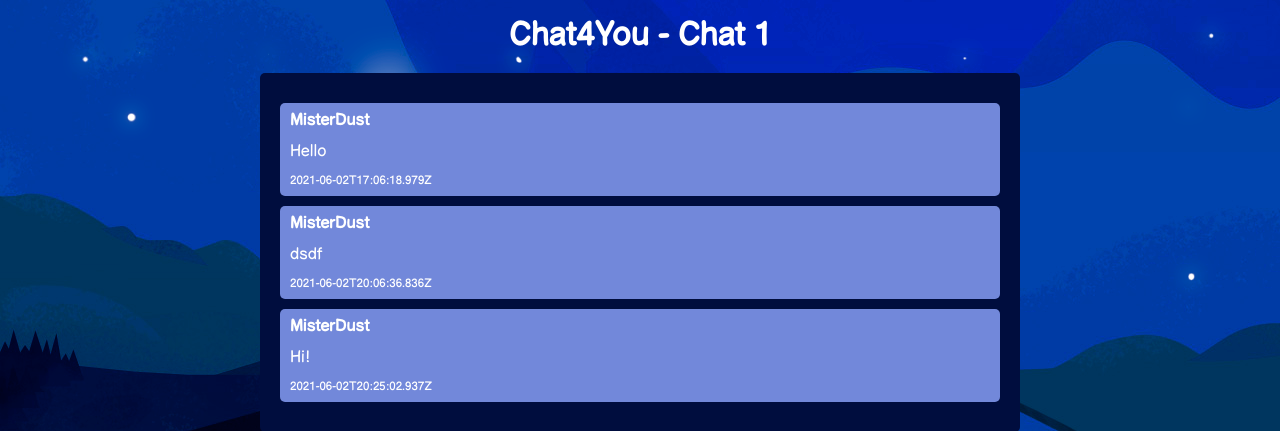
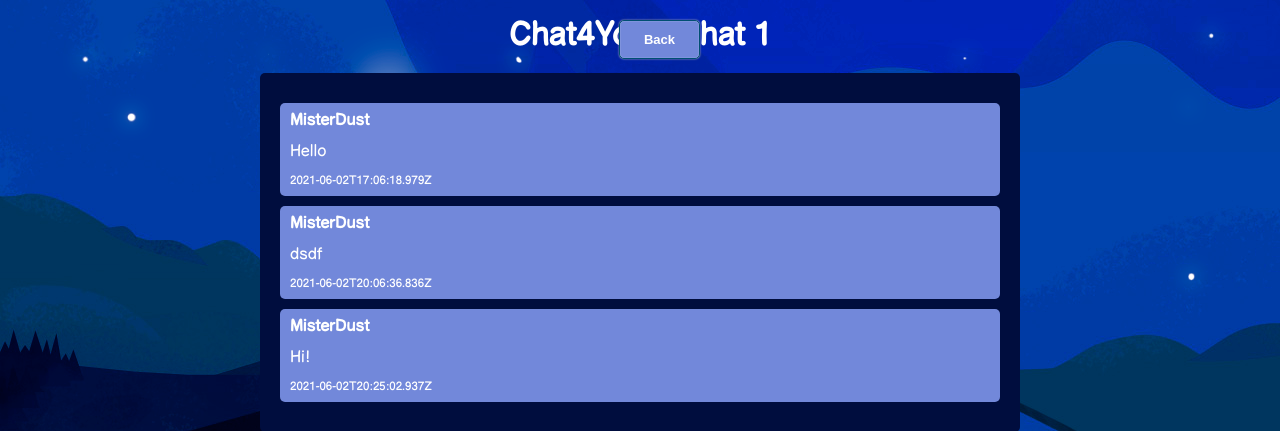
Before and after one commit to SPSUITD/python-django-project-shinkarenkoalexey, a Django app: template templates/chat/room.html in a window 1280 px wide. Shown: the top 431 px of the page. Run offline with Django 3.2, Linux system fonts and the light colour scheme; the template is opened without the code that fills it: values that come from a table or form of the project are taken from there, others are empty; data comes from the database, SQL or seed files in the repository; both versions use the stored data as it was after the commit; some libraries are stand-ins or nearby versions.

Commit message:
Minor fixes

```diff
--- a/static/style_room.css
+++ b/static/style_room.css
@@ -59,11 +59,6 @@ body {
   float: right;
   margin-left: 20px;
   margin-right:0;
-}
-
-.time-right {
-  float: right;
-  color: white;
 }
 
 .time-left {
@@ -305,3 +300,38 @@ input[type=text], select {
          -moz-box-shadow: 0px 0px 2px #bababa,  inset 0px 0px 1px #ffffff;
          box-shadow:0px 0px 2px #bababa, inset 0px 0px 1px #ffffff;
     }
+
+    .send_2{text-decoration:none; text-align:center;
+         position: fixed;
+         top: 20px;
+         right: 580px;
+         padding:11px 24px;
+         border:solid 1px #004F72;
+         -webkit-border-radius:4px;
+         -moz-border-radius:4px;
+         border-radius: 5px;
+         font:13px Arial, Helvetica, sans-serif;
+         font-weight:bold;
+         color:#ffffff;
+         background:#7288da;
+         -webkit-box-shadow:0px 0px 2px #bababa, inset 0px 0px 1px #ffffff;
+         -moz-box-shadow: 0px 0px 2px #bababa,  inset 0px 0px 1px #ffffff;
+         box-shadow:0px 0px 2px #bababa, inset 0px 0px 1px #ffffff;
+
+    }.send_2:hover{
+         position: fixed;
+         top: 20px;
+         right: 580px;
+         padding:11px 24px;
+         border:solid 1px #004F72;
+         -webkit-border-radius:4px;
+         -moz-border-radius:4px;
+         border-radius: 5px;
+         font:13px Arial, Helvetica, sans-serif;
+         font-weight:bold;
+         color:#ffffff;
+         background:#667bc9;
+         -webkit-box-shadow:0px 0px 2px #bababa, inset 0px 0px 1px #ffffff;
+         -moz-box-shadow: 0px 0px 2px #bababa,  inset 0px 0px 1px #ffffff;
+         box-shadow:0px 0px 2px #bababa, inset 0px 0px 1px #ffffff;
+    }
--- a/templates/chat/room.html
+++ b/templates/chat/room.html
@@ -49,6 +49,7 @@ setInterval(function(){
 </div>
 
 <input type="checkbox" id="theme" class="switch">
+<button onclick="window.location.href='/'" class="send_2">Back</button>
 
 <script>
 $(function () {
```
Also changed, not shown: db.sqlite3.
